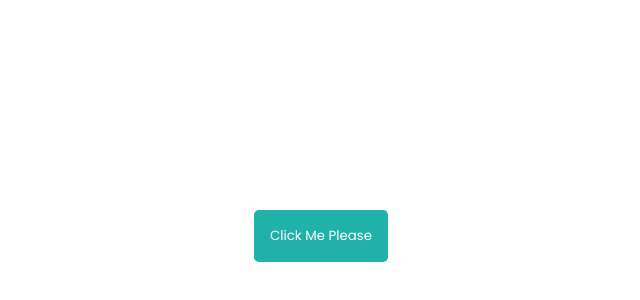
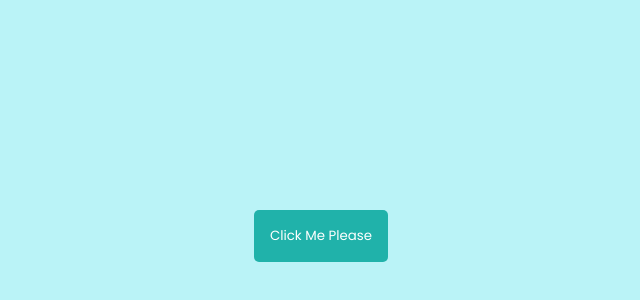
Before and after one commit to khusamayasir/Toast-Notification, a plain HTML site: page index.html in a window 1280 px wide. Shown: the part 164-464 px from the top of the page, without its empty margins (319-959 px from the left). Drawn offline with Linux system fonts and the light colour scheme.

Commit message:
final commit

```diff
--- a/style.css
+++ b/style.css
@@ -5,6 +5,7 @@
 }
 
 body {
+    background-color: rgb(186, 243, 247);
     display: flex;
     align-items: center;
     justify-content: center;
```
